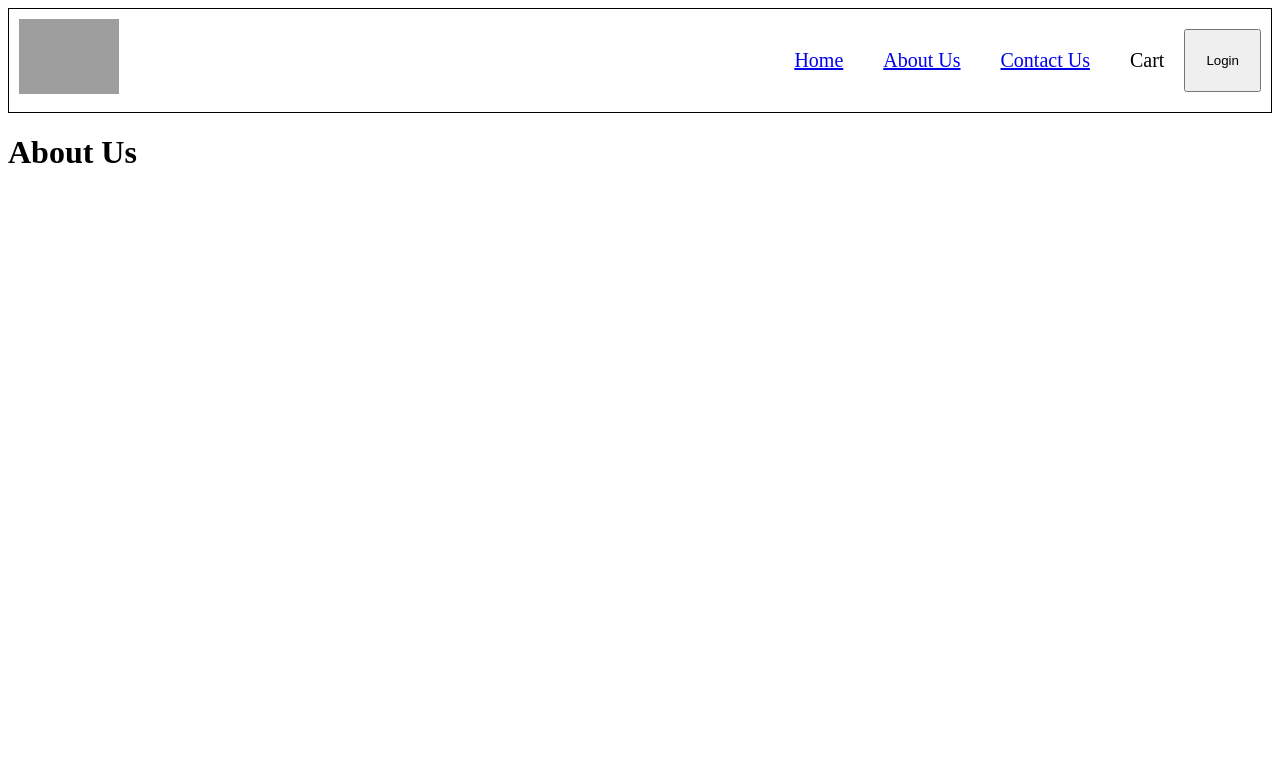
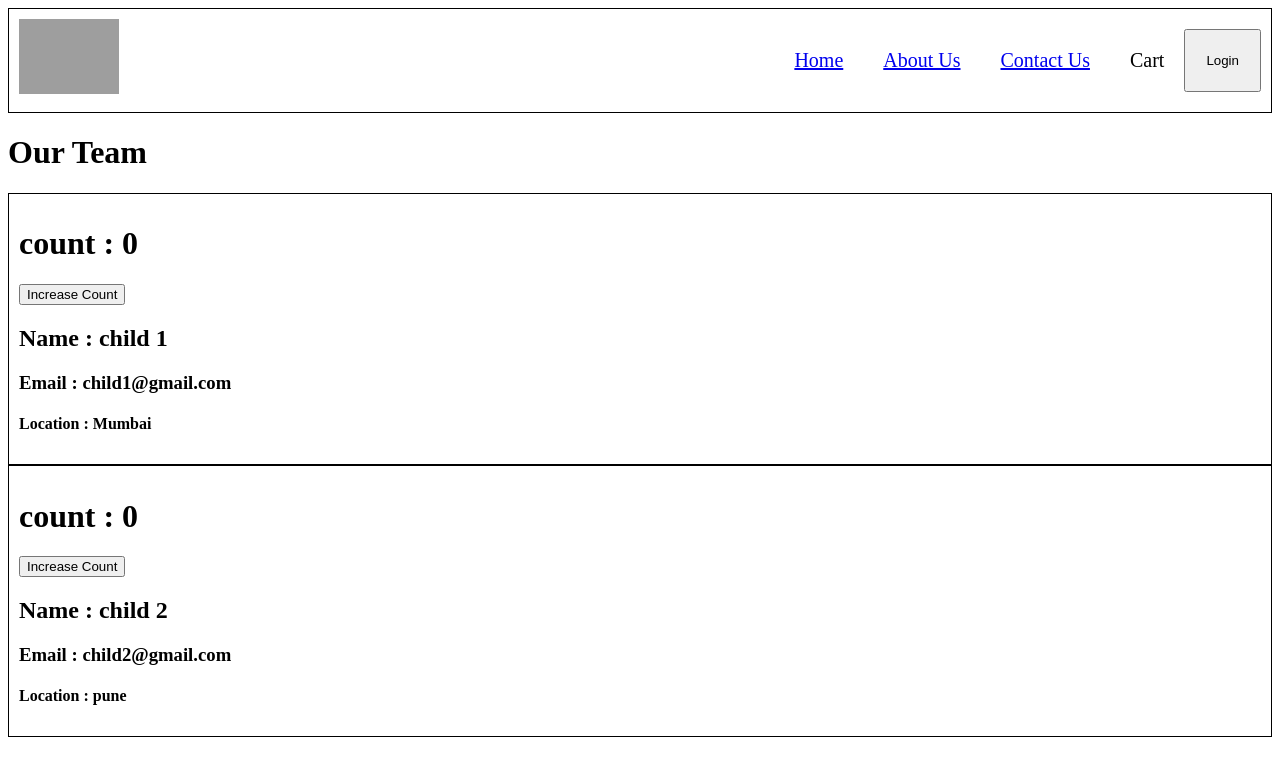
Before and after one commit to rashmishendge59-create/reactpractice, a React (Vite) app: page /about in a window 1280 px wide. Shown: the top 776 px of the page. Built offline with nearby package versions, Linux system fonts and the light colour scheme; grey boxes are pictures that could not be loaded.

Commit message:
classbase component lifecycle
Class base component lifecycle

```diff
--- a/index.css
+++ b/index.css
@@ -76,3 +76,8 @@
 .filter {
     display: flex;
 }
+
+.user-card {
+    padding: 10px;
+    border: 1px solid black;
+}
--- a/src/components/About.js
+++ b/src/components/About.js
@@ -1,9 +1,42 @@
-const About = () => {
-    return (
-        <div>
-            <h1>About Us</h1>
-        </div>
-    )
+import User from "./User";
+import UserClass from "./UserClass";
+import React from "react";
+
+// const About = () => {
+//     return (
+//         <div>
+//             <h1>Our Team</h1>
+//             {/* <User name = {"Deepika Padukone (function)"} email = {"deepika@gmail.com"} location = {"Mumbai"}/> */}
+
+//             <UserClass name = {"Ranveer Singh (class)"} email = {"ranveer@gmail.com"} location = {"Mumbai"}/>
+
+//         </div>
+//     )
+// }
+
+class About extends React.Component {
+    constructor(props){
+        super(props);
+        console.log("Parent constructor called");
+
+    }
+
+    componentDidMount(){
+        console.log("Parent componentDidMount called");
+    }
+    componentWillUnmount(){
+        console.log("Parent componentWillUnmount called");
+    }
+    render(){
+        console.log("Parent render called");
+        return (
+            <div>
+                <h1>Our Team</h1>
+                <UserClass name = {"child 1"} email = {"child1@gmail.com"} location = {"Mumbai"}/>
+                <UserClass name = {"child 2"} email = {"child2@gmail.com"} location = {"pune"}/>
+            </div>
+        )
+    }
 }
 
 export default About;
--- /dev/null
+++ b/src/components/User.js
@@ -0,0 +1,19 @@
+import { useState } from "react";
+
+const User = (props) => {
+    const [count1] = useState(1);
+     const [count2] = useState(2);
+    const {name, email, location} = props;
+
+    return (
+    <div className = "user-card">
+        <h1>count1 : {count1}</h1>
+        <h1>count2 : {count2}</h1>
+        <h2>Name : {name}</h2>
+        <h3>Email : {email}</h3>
+        <h4>Location : {location}</h4>
+    </div>
+    )
+}
+
+export default User;
--- /dev/null
+++ b/src/components/UserClass.js
@@ -0,0 +1,43 @@
+import React from "react";
+
+class UserClass extends React.Component {
+
+    constructor( props ){
+
+        super(props);
+        console.log("constructor called",this.props.name)
+        this.state = {
+            count : 0
+        }
+
+    }
+
+    componentDidMount(){
+        console.log("componentDidMount called",this.props.name);
+    }
+
+    componentWillUnmount(){
+        console.log("componentWillUnmount called",this.props.name);
+    }
+    render (){
+        const {name, email, location } = this.props;
+        console.log("render called",this.props.name)
+        const { count} = this.state;
+            return (
+            <div className = "user-card">
+                <h1>count : {count}</h1>
+                <button onClick={() => {
+                    this.setState({
+                        count : this.state.count + 1
+                    })
+                }
+                }>Increase Count</button>
+                <h2>Name : {name}</h2>
+                <h3>Email : {email}</h3>
+                <h4>Location : {location}</h4>
+            </div>
+            );
+    }
+}
+
+export default UserClass;
```
